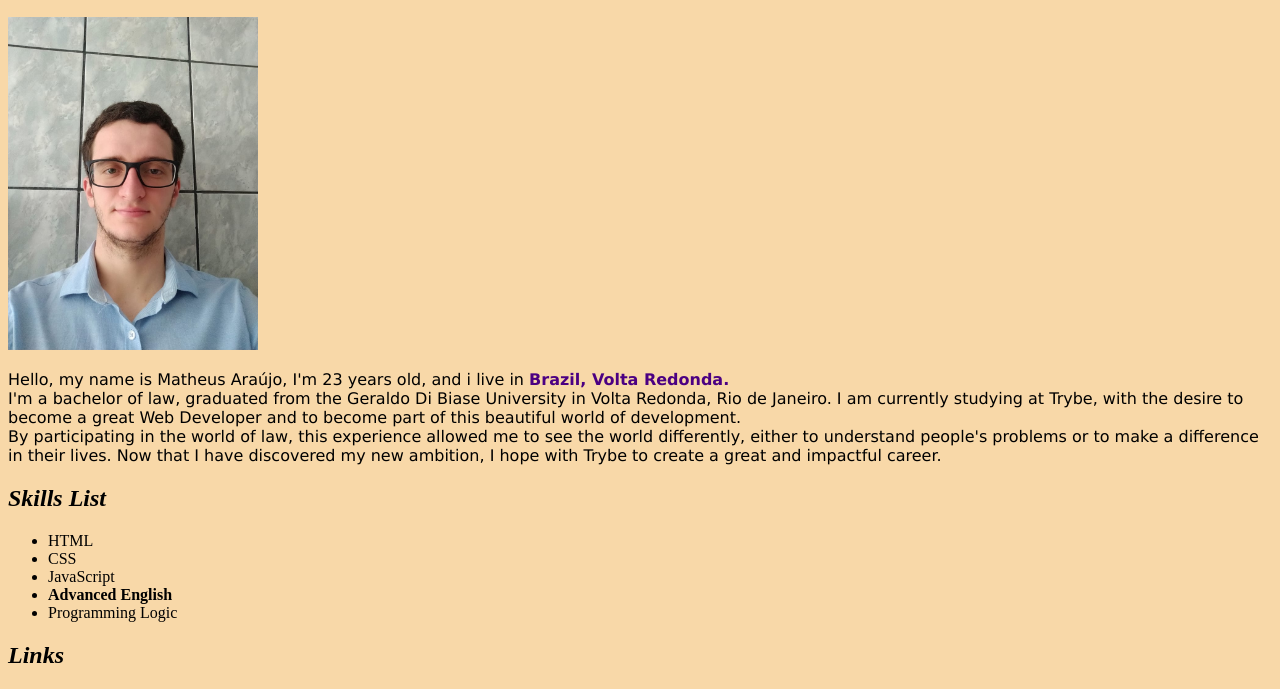
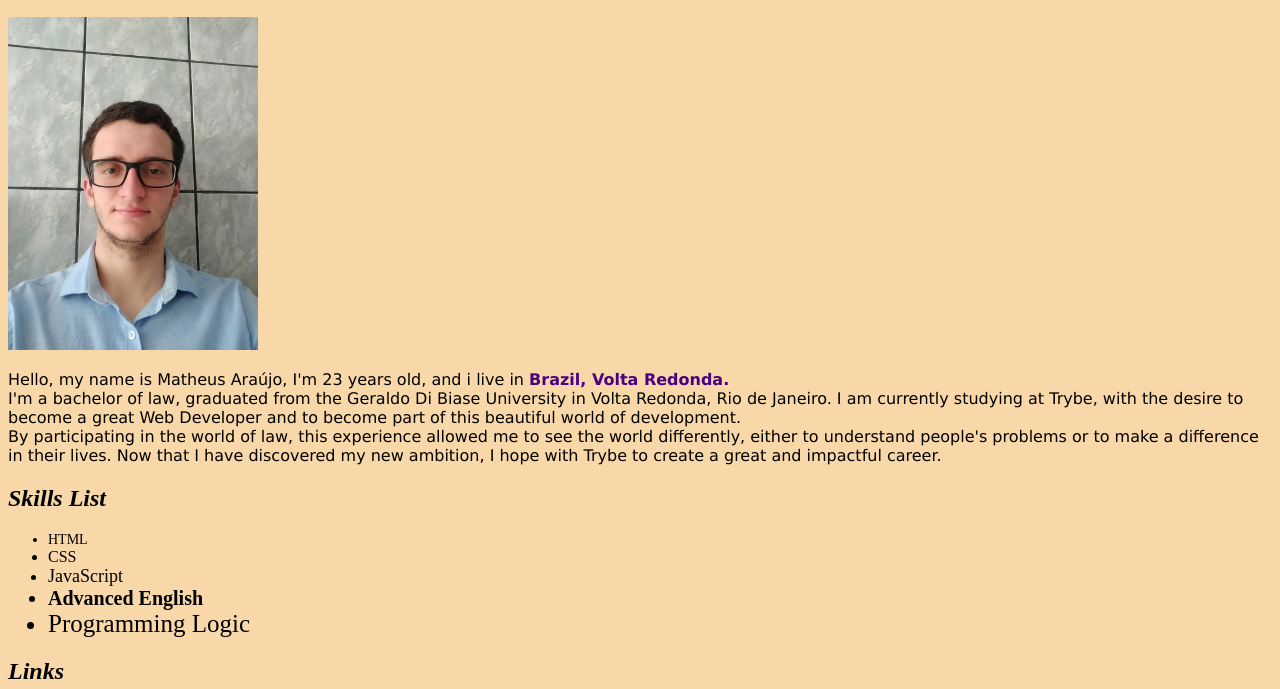
Before and after one commit to MatheusAraujoDev/portfolio-web, a plain HTML site: page index.html in a window 1280 px wide. Shown: the part 111-800 px from the top of the page. Drawn offline with Linux system fonts and the light colour scheme.

Commit message:
Adiciona tamanhos diferentes as habilidades da skill list

```diff
--- a/index.html
+++ b/index.html
@@ -16,6 +16,26 @@
           color:indigo;
       }
 
+      .tamanho-fonte1{
+          font-size: 14px;
+      }
+
+      .tamanho-fonte2{
+          font-size: 16px;
+      }
+
+      .tamanho-fonte3{
+          font-size: 18px;
+      }
+
+      .tamanho-fonte4{
+          font-size: 20px;
+      }
+
+      .tamanho-fonte5{
+          font-size: 25px;
+      }
+
 
     </style>
   </head>
@@ -30,11 +50,11 @@
 
    <h2 id="skills"><em>Skills List</em></h2>
    <ul>
-    <li>HTML</li>
-    <li>CSS</li>
-    <li>JavaScript</li>
-    <li><strong>Advanced English</strong></li>
-    <li>Programming Logic</li>
+    <li class="tamanho-fonte1">HTML</li>
+    <li class="tamanho-fonte2">CSS</li>
+    <li class="tamanho-fonte3">JavaScript</li>
+    <li class="tamanho-fonte4"><strong>Advanced English</strong></li>
+    <li class="tamanho-fonte5">Programming Logic</li>
    </ul>
 
    <h2><em>Links</em></h2>
```
